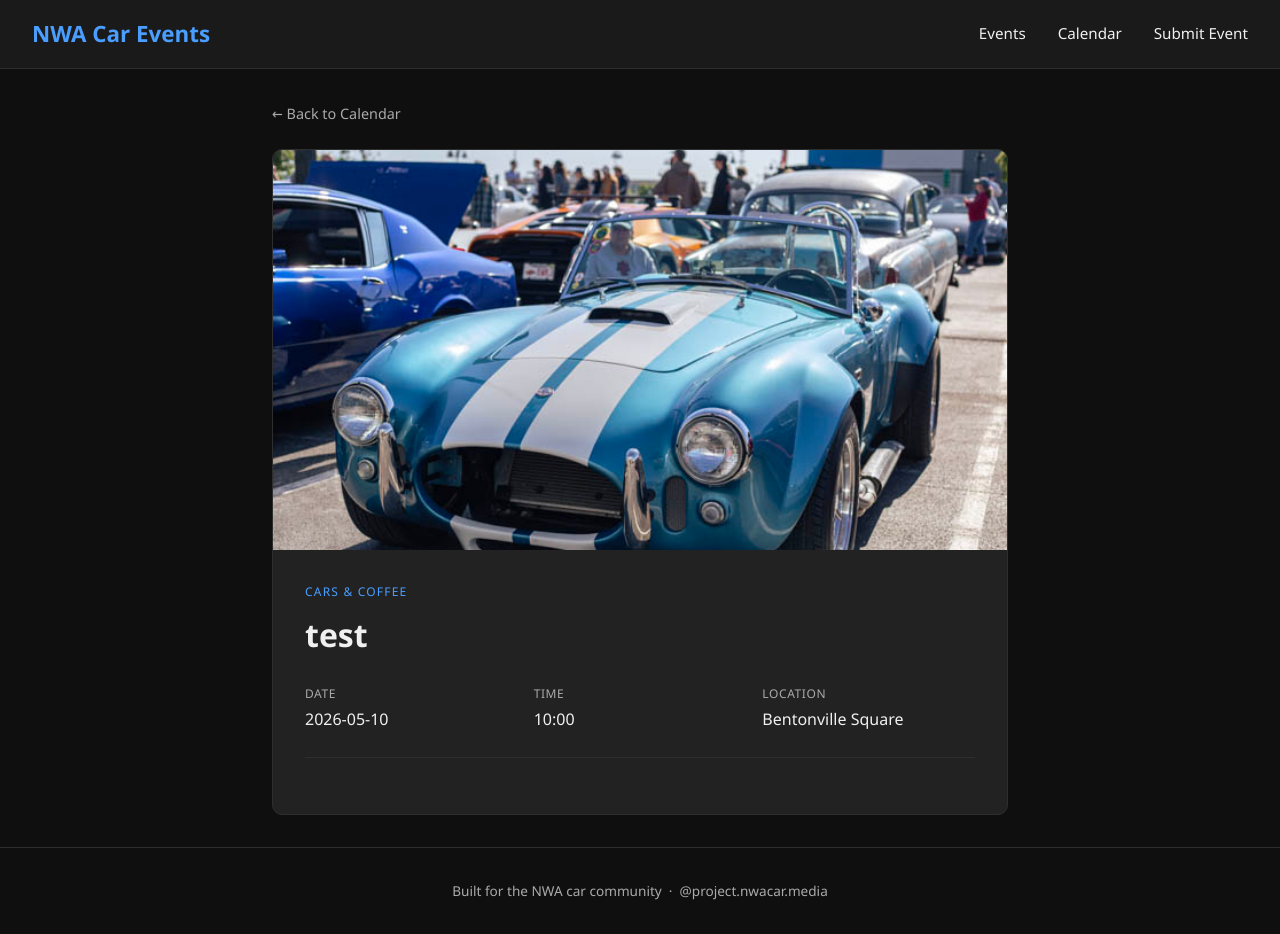
After one commit to WyattS09/NWACarCalendar, a Flask app: page /event/3 in a window 1280 px wide. The commit adds this page. Run offline with Flask 3, Linux system fonts and the light colour scheme; data comes from the database, SQL or seed files in the repository; both versions use the stored data as it was after the commit.

Commit message:
BIG Changes

```diff
--- a/app.py
+++ b/app.py
@@ -22,6 +22,7 @@ class Event(db.Model):
     description = db.Column(db.Text, nullable=True)
     instagram = db.Column(db.String(60), nullable=True)
     card_option = db.Column(db.String(20), nullable=False)
+    design_style = db.Column(db.String(20), nullable=True)
     image_filename = db.Column(db.String(120), nullable=True)
     approved = db.Column(db.Boolean, default=False)
     submitted_at = db.Column(db.DateTime, default=datetime.utcnow)
@@ -62,7 +63,8 @@ def calendar():
             "time": e.time,
             "location": e.location,
             "description": e.description or "",
-            "instagram": e.instagram or ""
+            "instagram": e.instagram or "",
+            "image_filename": e.image_filename or ""
         }
         for e in approved_events
     ]
@@ -79,6 +81,7 @@ def submit():
         description = request.form.get("description")
         instagram = request.form.get("instagram")
         card_option = request.form.get("card_option")
+        design_style = request.form.get("design_style")
 
         image_filename = None
         image_file = request.files.get("image")
@@ -95,8 +98,10 @@ def submit():
             description=description,
             instagram=instagram,
             card_option=card_option,
+            design_style=design_style,
             image_filename=image_filename
         )
+
         db.session.add(new_event)
         db.session.commit()
 
@@ -108,6 +113,11 @@ def submit():
 @app.route("/submitted")
 def submitted():
     return render_template("submitted.html")
+
+@app.route("/event/<int:event_id>")
+def event_detail(event_id):
+    event = Event.query.get_or_404(event_id)
+    return render_template("event_detail.html", event=event)
 
 @app.route("/admin/review")
 def admin_review():
@@ -133,3 +143,25 @@ if __name__ == "__main__":
     with app.app_context():
         db.create_all()
     app.run(debug=True)
+
+from flask import send_from_directory
+
+@app.route("/admin/download/<int:event_id>")
+def download_image(event_id):
+    event = Event.query.get_or_404(event_id)
+    if event.image_filename:
+        directory = os.path.join(app.root_path, "static/images")
+        return send_from_directory(directory, event.image_filename, as_attachment=True)
+    return redirect(url_for("admin_review"))
+
+@app.route("/admin/upload_card/<int:event_id>", methods=["POST"])
+def upload_card(event_id):
+    event = Event.query.get_or_404(event_id)
+    card_file = request.files.get("card")
+    if card_file and card_file.filename != "":
+        os.makedirs("static/images/cards", exist_ok=True)
+        filename = f"card_{event.id}.jpg"
+        card_file.save(os.path.join("static/images/cards", filename))
+        event.image_filename = f"cards/{filename}"
+        db.session.commit()
+    return redirect(url_for("admin_review"))
--- /dev/null
+++ b/static/css/event_detail.css
@@ -0,0 +1,89 @@
+.detail-container {
+    max-width: 800px;
+    margin: 2rem auto;
+    padding: 0 2rem;
+}
+
+.back-link {
+    display: inline-block;
+    color: var(--text-secondary);
+    font-size: 0.9rem;
+    margin-bottom: 1.5rem;
+    transition: color 0.2s;
+}
+
+.back-link:hover {
+    color: var(--accent);
+}
+
+.detail-card {
+    background: var(--bg-card);
+    border: 1px solid var(--border);
+    border-radius: 10px;
+    overflow: hidden;
+}
+
+.detail-image img {
+    width: 100%;
+    max-height: 400px;
+    object-fit: cover;
+    display: block;
+}
+
+.detail-content {
+    padding: 2rem;
+}
+
+.event-type-label {
+    font-size: 0.75rem;
+    text-transform: uppercase;
+    letter-spacing: 0.1em;
+    color: var(--accent);
+    display: block;
+    margin-bottom: 0.5rem;
+}
+
+.detail-content h1 {
+    font-size: 2rem;
+    margin-bottom: 1.5rem;
+}
+
+.detail-meta {
+    display: grid;
+    grid-template-columns: repeat(auto-fill, minmax(180px, 1fr));
+    gap: 1rem;
+    margin-bottom: 1.5rem;
+    padding-bottom: 1.5rem;
+    border-bottom: 1px solid var(--border);
+}
+
+.meta-item {
+    display: flex;
+    flex-direction: column;
+    gap: 0.25rem;
+}
+
+.meta-label {
+    font-size: 0.75rem;
+    text-transform: uppercase;
+    letter-spacing: 0.05em;
+    color: var(--text-secondary);
+}
+
+.detail-desc {
+    color: var(--text-secondary);
+    font-size: 0.95rem;
+    line-height: 1.7;
+}
+
+.card-only {
+    display: flex;
+    justify-content: center;
+}
+
+.card-only img {
+    max-width: 600px;
+    width: 100%;
+    border-radius: 10px;
+    border: 1px solid var(--border);
+}
--- a/static/js/calendar.js
+++ b/static/js/calendar.js
@@ -114,6 +114,7 @@ function openPopup(id) {
     document.getElementById("popupTitle").textContent = e.title;
     document.getElementById("popupMeta").textContent = `${e.date} · ${e.time} · ${e.location}`;
     document.getElementById("popupDesc").textContent = e.description || '';
+    document.getElementById("popupLink").href = `/event/${e.id}`;
     document.getElementById("popupOverlay").classList.add("active");
 }
 
--- a/templates/calendar.html
+++ b/templates/calendar.html
@@ -41,7 +41,7 @@
         <div class="popup">
             <div class="popup-header">
                 <span class="popup-type" id="popupType"></span>
-                <a href="#" class="popup-link btn" id="popupLink" target="_blank">View Event ↗</a>
+                <a href="#" class="popup-link btn" id="popupLink">View Card</a>
             </div>
             <h3 id="popupTitle"></h3>
             <div class="popup-meta" id="popupMeta"></div>
--- /dev/null
+++ b/templates/event_detail.html
@@ -0,0 +1,84 @@
+<!DOCTYPE html>
+<html lang="en">
+<head>
+    <meta charset="UTF-8">
+    <meta name="viewport" content="width=device-width, initial-scale=1.0">
+    <title>{{ event.title }} · NWA Car Events</title>
+    <link rel="stylesheet" href="{{ url_for('static', filename='css/style.css') }}">
+    <link rel="stylesheet" href="{{ url_for('static', filename='css/event_detail.css') }}">
+</head>
+<body>
+
+    <nav>
+        <span class="logo">NWA Car Events</span>
+        <ul>
+            <li><a href="/">Events</a></li>
+            <li><a href="/calendar">Calendar</a></li>
+            <li><a href="/submit">Submit Event</a></li>
+        </ul>
+    </nav>
+
+    <div class="detail-container">
+
+        <a href="/calendar" class="back-link">← Back to Calendar</a>
+
+        {% if event.image_filename and (event.card_option == 'own_card' or event.card_option == 'own_image' or event.card_option == 'no_image') and event.image_filename.startswith('cards/') or event.card_option == 'own_card' and event.image_filename %}
+
+            {# Card exists — show only the image #}
+            <div class="card-only">
+                <img src="{{ url_for('static', filename='images/' + event.image_filename) }}" alt="{{ event.title }}">
+            </div>
+
+        {% else %}
+
+            {# No card yet — show event details #}
+            <div class="detail-card">
+
+                {% if event.image_filename and event.card_option == 'own_image' %}
+                <div class="detail-image">
+                    <img src="{{ url_for('static', filename='images/' + event.image_filename) }}" alt="{{ event.title }}">
+                </div>
+                {% endif %}
+
+                <div class="detail-content">
+                    <span class="event-type-label">{{ event.event_type }}</span>
+                    <h1>{{ event.title }}</h1>
+
+                    <div class="detail-meta">
+                        <div class="meta-item">
+                            <span class="meta-label">Date</span>
+                            <span>{{ event.date }}</span>
+                        </div>
+                        <div class="meta-item">
+                            <span class="meta-label">Time</span>
+                            <span>{{ event.time }}</span>
+                        </div>
+                        <div class="meta-item">
+                            <span class="meta-label">Location</span>
+                            <span>{{ event.location }}</span>
+                        </div>
+                        {% if event.instagram %}
+                        <div class="meta-item">
+                            <span class="meta-label">Instagram</span>
+                            <a href="https://instagram.com/{{ event.instagram }}" target="_blank">@{{ event.instagram }}</a>
+                        </div>
+                        {% endif %}
+                    </div>
+
+                    {% if event.description %}
+                    <p class="detail-desc">{{ event.description }}</p>
+                    {% endif %}
+
+                </div>
+            </div>
+
+        {% endif %}
+
+    </div>
+
+    <footer>
+        <p>Built for the NWA car community &nbsp;·&nbsp; <a href="https://instagram.com/project.nwacar.media" target="_blank">@project.nwacar.media</a></p>
+    </footer>
+
+</body>
+</html>
```
Also changed, not shown: card_generator.py (added, +159 -0 lines), static/css/admin.css (+40 -0 lines), templates/admin.html (+19 -0 lines), templates/submit.html (+28 -2 lines), instance/events.db, static/fonts/BebasNeue-Regular.ttf (added), static/fonts/Inter-Italic-VariableFont_opsz,wght.ttf (added), static/fonts/Inter-VariableFont_opsz,wght.ttf (added), static/images/IMG_0007.jpeg (added), static/images/cards/card_1.jpg (added), static/images/cards/card_2.jpg (added), 2 other files.
